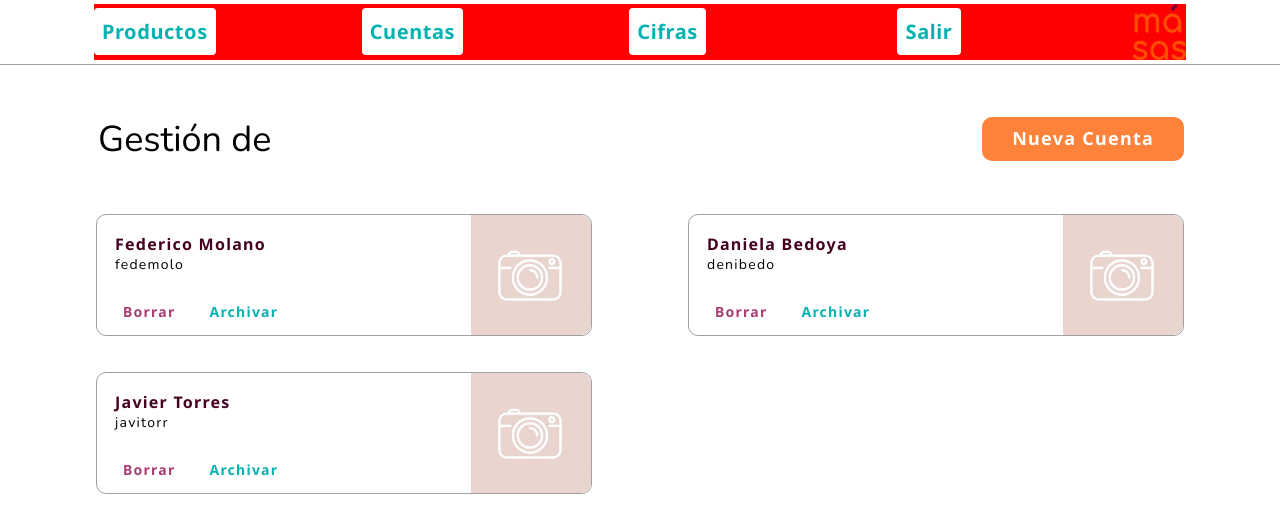
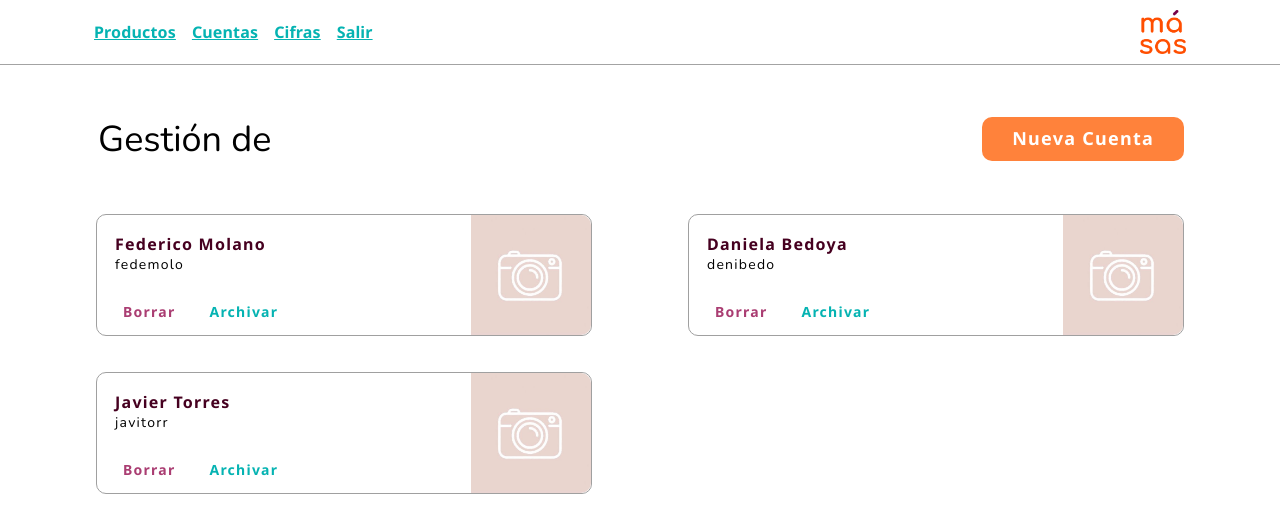
Before and after one commit to masasorganization/masas-web, a React (Create React App) app: page /sellermanag in a window 1280 px wide. Shown: the top 532 px of the page. Built offline with nearby package versions, Linux system fonts and the light colour scheme.

Commit message:
TestNavbar upgraded

```diff
--- a/src/components/admin/NavBarAdmin.jsx
+++ b/src/components/admin/NavBarAdmin.jsx
@@ -1,3 +1,4 @@
+import React from 'react'
 import AppBar from '@mui/material/AppBar'
 import Box from '@mui/material/Box'
 import Toolbar from '@mui/material/Toolbar'
@@ -6,13 +7,26 @@ import IconButton from '@mui/material/IconButton'
 import MenuIcon from '@mui/icons-material/Menu'
 import Image from '../../assets/isotipo.png'
 import Grid from '@mui/material/Grid'
+//import Collapse from '@mui/material/Collapse'
 
 const ButtonAppBar = function () {
+  const [collapseMenu, setCollapseMenu] = React.useState(false)
+
+  const click = () => {
+    setCollapseMenu(!collapseMenu)
+  }
+
   return (
     <Box sx={{ ...navBorder, flexGrow: 1 }}>
       <AppBar elevation="0" position="static">
         <Toolbar sx={{ ...toolbarBehaviour }}>
-          <IconButton sx={{ display: { xs: 'block', md: 'none' } }}>
+          <IconButton
+            expand={collapseMenu}
+            onClick={click}
+            aria-expanded={collapseMenu}
+            aria-label="more"
+            sx={{ display: { xs: 'block', md: 'none' } }}
+          >
             <MenuIcon />
           </IconButton>
           <Box
@@ -24,36 +38,47 @@ const ButtonAppBar = function () {
             }}
           >
             <Grid
-              spacing={4}
               container
               direction="row"
               justifyContent="flex-start"
               alignItems="center"
             >
-              <Grid item xs={3}>
+              {/* <Collapse
+                in={collapseMenu}
+                timeout="auto"
+                unmountOnExit
+                sx={{ display: { xs: 'none', md: 'block' } }}
+              >
+                <Grid item xs={12}>
+                  <Button variant="text" sx={{ ...buttonStyle }}>
+                    Productos
+                  </Button>
+                  <Button variant="text" sx={{ ...buttonStyle }}>
+                    Cuentas
+                  </Button>
+                  <Button variant="text" sx={{ ...buttonStyle }}>
+                    Cifras
+                  </Button>
+                  <Button variant="text" sx={{ ...buttonStyle }}>
+                    Salir
+                  </Button>
+                </Grid>
+              </Collapse> */}
+              <Grid item xs={12}>
                 <Button variant="text" sx={{ ...buttonStyle }}>
                   Productos
                 </Button>
-              </Grid>
-              <Grid item xs={3}>
                 <Button variant="text" sx={{ ...buttonStyle }}>
                   Cuentas
                 </Button>
-              </Grid>
-              <Grid item xs={3}>
                 <Button variant="text" sx={{ ...buttonStyle }}>
                   Cifras
                 </Button>
-              </Grid>
-              <Grid item xs={3}>
                 <Button variant="text" sx={{ ...buttonStyle }}>
                   Salir
                 </Button>
               </Grid>
-
-              {/* <Grid item xs={12}></Grid> */}
             </Grid>
-            {/* <Box></Box> */}
             <Box className="navBarAdmin">
               <img src={Image} alt="" />
             </Box>
@@ -72,7 +97,11 @@ const buttonStyle = {
   textTransform: 'none',
   fontFamily: 'Noto Sans, sans-serif',
   fontWeight: 'Bold',
-  fontSize: '1.25rem'
+  fontSize: '1.25rem',
+  mr: {
+    md: '40px',
+    xs: '20px'
+  }
 }
 
 const navBorder = {
--- /dev/null
+++ b/src/components/admin/TestNavbar.jsx
@@ -0,0 +1,128 @@
+import React from 'react'
+import AppBar from '@mui/material/AppBar'
+import Toolbar from '@mui/material/Toolbar'
+import Typography from '@mui/material/Typography'
+import Box from '@mui/material/Box'
+import IconButton from '@mui/material/IconButton'
+import MenuIcon from '@mui/icons-material/Menu'
+import Collapse from '@mui/material/Collapse'
+import { Link } from 'react-router-dom'
+import imagenLogo from '../../assets/isotipo.png'
+
+const TestNavbar = () => {
+  const [expanded, setExpanded] = React.useState(false)
+
+  const handleExpandClick = () => {
+    setExpanded(!expanded)
+  }
+
+  return (
+    <div>
+      <AppBar elevation="0" position="static">
+        <Toolbar sx={{ ...contenedorBarra }}>
+          <Box sx={{ display: 'flex', flexDirection: 'row', alignItems: 'center' }}>
+            <IconButton
+              expand={expanded}
+              onClick={handleExpandClick}
+              aria-label="more"
+              sx={{ display: { xs: 'flex', md: 'none' }, mr: '16px' }}
+            >
+              <MenuIcon />
+            </IconButton>
+            <Box
+              sx={{
+                display: {
+                  xs: 'none',
+                  md: 'flex'
+                },
+                flexDirection: 'row'
+              }}
+            >
+              <Typography component={Link} sx={{ ...botonTexto }} to="productmanag">
+                Productos
+              </Typography>
+              <Typography component={Link} sx={{ ...botonTexto }} to="sellermanag">
+                Cuentas
+              </Typography>
+              <Typography component={Link} sx={{ ...botonTexto }} to="salesrep">
+                Cifras
+              </Typography>
+              <Typography component={Link} sx={{ ...botonTexto }} to="login">
+                Salir
+              </Typography>
+            </Box>
+            <Collapse
+              orientation="horizontal"
+              in={expanded}
+              timeout="auto"
+              unmountOnExit
+              sx={{ ...barraColapsada }}
+            >
+              <Typography component={Link} sx={{ ...botonTexto }} to="productmanag">
+                Productos
+              </Typography>
+              <Typography component={Link} sx={{ ...botonTexto }} to="sellermanag">
+                Cuentas
+              </Typography>
+              <Typography component={Link} sx={{ ...botonTexto }} to="salesrep">
+                Cifras
+              </Typography>
+              <Typography component={Link} sx={{ ...botonTexto }} to="login">
+                Salir
+              </Typography>
+            </Collapse>
+          </Box>
+
+          <Box sx={{ ...logo }}></Box>
+        </Toolbar>
+      </AppBar>
+    </div>
+  )
+}
+
+export default TestNavbar
+
+const contenedorBarra = {
+  bgcolor: '#ffffff',
+  borderBottomColor: '#66666699',
+  borderBottomStyle: 'solid',
+  borderBottomWidth: 'thin',
+  display: 'flex',
+  justifyContent: 'space-between',
+  px: {
+    md: '94px',
+    xs: 'none'
+  },
+  height: {
+    md: '64px',
+    xs: '64px'
+  }
+}
+
+const botonTexto = {
+  fontFamily: 'Noto Sans, sans-serif',
+  fontWeight: 700,
+  fontSize: '16px',
+  color: '#05B3B2',
+  mr: '16px',
+  ':hover': {
+    color: '#666666'
+  }
+}
+
+const barraColapsada = {
+  display: {
+    xs: 'flex',
+    md: 'none'
+  },
+  flexDirection: 'row'
+}
+
+const logo = {
+  backgroundImage: `url(${imagenLogo})`,
+  backgroundPosition: 'center',
+  backgroundSize: 'contain',
+  backgroundRepeat: 'no-repeat',
+  width: { xs: '30px', md: '47px' },
+  height: { xs: '28px', md: '44px' }
+}
--- a/src/pages/admin/salesrep.jsx
+++ b/src/pages/admin/salesrep.jsx
@@ -1,9 +1,97 @@
+import * as React from 'react'
+import TestNavbar from '../../components/admin/TestNavbar'
+import Collapse from '@mui/material/Collapse'
+
+import Typography from '@mui/material/Typography'
+import CardActions from '@mui/material/CardActions'
+import IconButton from '@mui/material/IconButton'
+import FavoriteIcon from '@mui/icons-material/Favorite'
+import ShareIcon from '@mui/icons-material/Share'
+import ExpandMoreIcon from '@mui/icons-material/ExpandMore'
+//import { styled } from '@mui/material/styles'
+import { Link } from 'react-router-dom'
+import Box from '@mui/material/Box'
+import MenuIcon from '@mui/icons-material/Menu'
+
 function SalesReport() {
+  const [expanded, setExpanded] = React.useState(false)
+
+  const handleExpandClick = () => {
+    setExpanded(!expanded)
+  }
   return (
     <div>
+      <TestNavbar></TestNavbar>
+      {/* ESPACIO DE PRUEBA */}
       <h1>Aquí generas los reportes de venta</h1>
+      <br />
+      <CardActions disableSpacing>
+        <IconButton aria-label="add to favorites">
+          <FavoriteIcon />
+        </IconButton>
+        <IconButton aria-label="share">
+          <ShareIcon />
+        </IconButton>
+        <Box
+          expand={expanded}
+          onClick={handleExpandClick}
+          aria-expanded={expanded}
+          aria-label="show more"
+        >
+          <ExpandMoreIcon />
+        </Box>
+      </CardActions>
+
+      <Box sx={{ display: 'flex', flexDirection: 'row', alignItems: 'center' }}>
+        <IconButton
+          aria-label="more"
+          sx={{ display: { xs: 'flex', md: 'none' }, mr: '16px' }}
+        >
+          <MenuIcon />
+        </IconButton>
+        <Collapse
+          orientation="horizontal"
+          in={expanded}
+          timeout="auto"
+          unmountOnExit
+        >
+          <Box
+            sx={{
+              display: {
+                xs: 'flex',
+                md: 'flex'
+              },
+              flexDirection: 'row'
+            }}
+          >
+            <Typography component={Link} sx={{ ...botonTexto }} to="productmanag">
+              Productos
+            </Typography>
+            <Typography component={Link} sx={{ ...botonTexto }} to="sellermanag">
+              Cuentas
+            </Typography>
+            <Typography component={Link} sx={{ ...botonTexto }} to="salesrep">
+              Cifras
+            </Typography>
+            <Typography component={Link} sx={{ ...botonTexto }} to="login">
+              Salir
+            </Typography>
+          </Box>
+        </Collapse>
+      </Box>
     </div>
-  );
+  )
 }
 
-export default SalesReport;
+export default SalesReport
+
+const botonTexto = {
+  fontFamily: 'Noto Sans, sans-serif',
+  fontWeight: 700,
+  fontSize: '16px',
+  color: '#05B3B2',
+  mr: '16px',
+  ':hover': {
+    color: '#666666'
+  }
+}
--- a/src/pages/admin/sellermanag.jsx
+++ b/src/pages/admin/sellermanag.jsx
@@ -3,8 +3,9 @@ import { Button } from '@mui/material'
 import { ThemeProvider, createTheme } from '@mui/system'
 import { Box } from '@mui/system'
 import { styled } from '@mui/material/styles'
-import ButtonAppBar from '../../components/admin/NavBarAdmin'
+//import ButtonAppBar from '../../components/admin/NavBarAdmin'
 import BoxManagement from '../../components/admin/BoxManagement'
+import TestNavbar from '../../components/admin/TestNavbar'
 
 const Text1Style = styled('p')``
 const Text2Style = styled('p')``
@@ -26,7 +27,8 @@ const theme = createTheme({
 function SellerManagement({ title }) {
   return (
     <div>
-      <ButtonAppBar></ButtonAppBar>
+      <TestNavbar></TestNavbar>
+      {/* <ButtonAppBar></ButtonAppBar> */}
       <Box
         sx={{
           pr: '48px',
```
Also changed, not shown: src/pages/admin/productmanag.jsx (+20 -18 lines).
